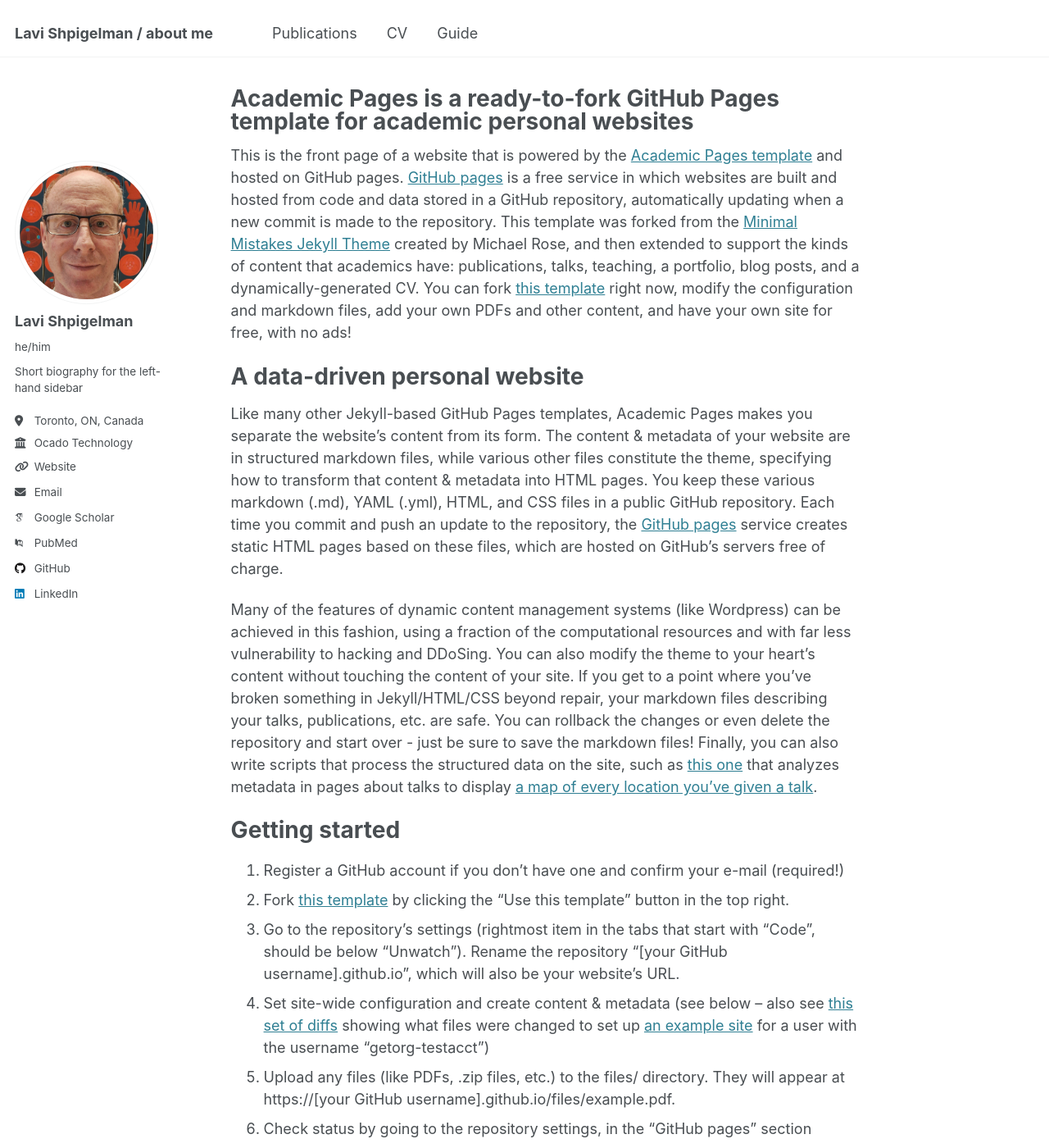
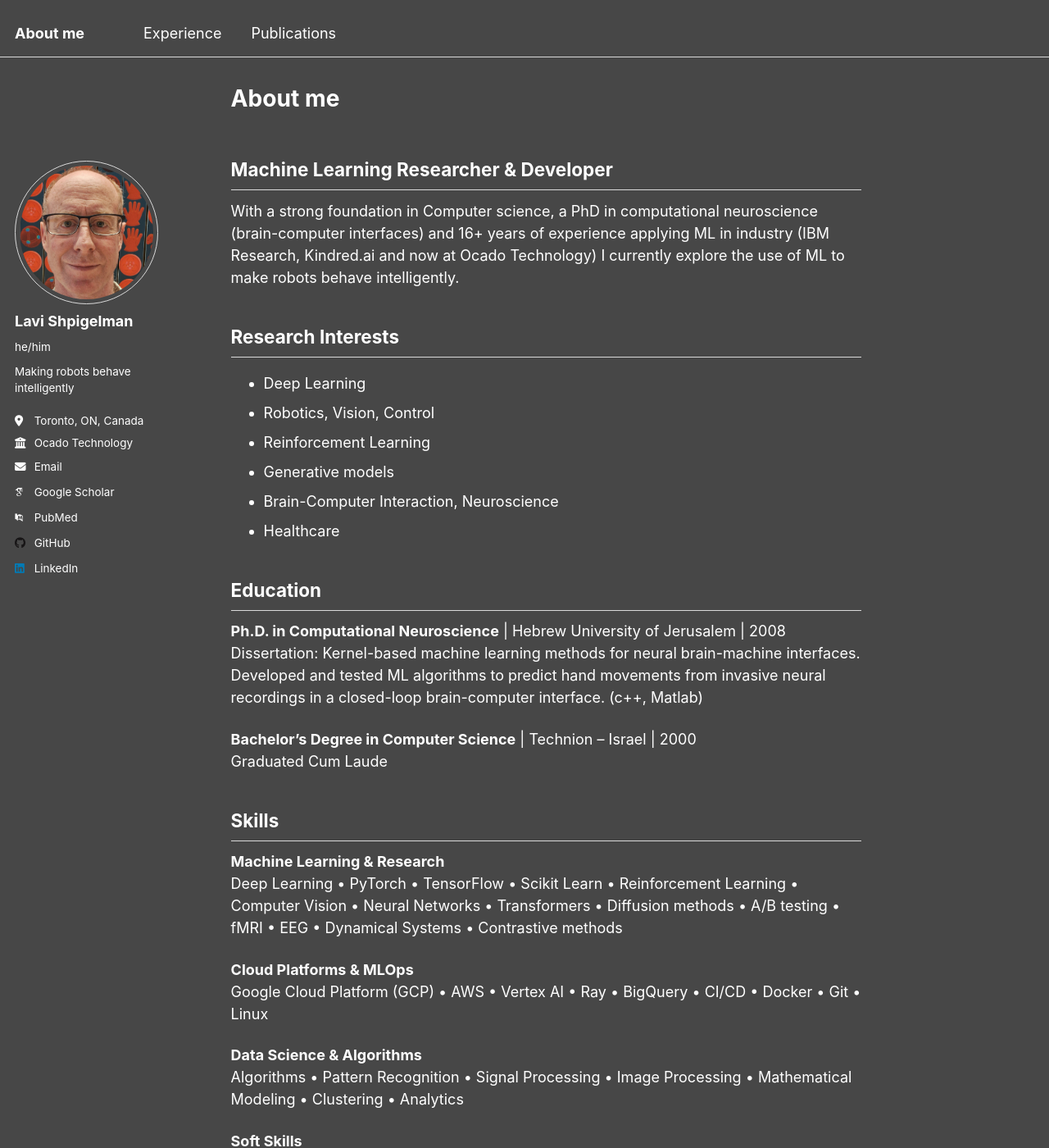
Before and after one commit to shpigi/shpigi.github.io, a Jekyll site: the page built from _pages/about.md, in a window 1280 px wide and 1400 px high. Shown: the whole window at 82% size. Built offline with Jekyll 4.4.1, drawn with Linux system fonts in a browser that asks for light colours; some web fonts are replaced; some of the changed text lies outside the part shown.

Commit message:
add experience

```diff
--- a/_config.yml
+++ b/_config.yml
@@ -8,11 +8,11 @@
 
 # Basic Site Settings
 locale                   : "en-US"
-site_theme               : "default"
-title                    : "Lavi Shpigelman / about me"
+site_theme               : "dark"
+title                    : "About me"
 title_separator          : "-"
 name                     : &name "Lavi Shpigelman"
-description              : &description "about me"
+# description              : &description "about me"
 url                      : https://academicpages.github.io # the base hostname & protocol for your site e.g. "https://[your GitHub username].github.io"
 baseurl                  : "" # the subpath of your site, e.g. "/blog"
 repository               : "academicpages/academicpages.github.io"
@@ -25,10 +25,10 @@
   avatar           : "profile.png"
   name             : "Lavi Shpigelman"
   pronouns         : "he/him"
-  bio              : "Short biography for the left-hand sidebar"
+  bio              : "Making robots behave intelligently"
   location         : "Toronto, ON, Canada"
   employer         : "Ocado Technology"
-  uri              : "https://www.ocadogroup.com/solutions/our-technology"
+  # uri              : "https://www.ocadogroup.com/solutions/our-technology"
   email            : "shpigi@gmail.com"
 
   # Academic websites
@@ -120,7 +120,7 @@
       options:
         format           : "iso8601" # "iso8601" (default), "timestamp-seconds", "timestamp-milliseconds"
 atom_feed:
-  hide                   : false     # change to true to hide the RSS feed in the footer
+  hide                   : true     # change to true to hide the RSS feed in the footer
   path                   : # blank (default) uses feed.xml
 
 
--- a/_data/navigation.yml
+++ b/_data/navigation.yml
@@ -5,6 +5,9 @@
 # prevent it from being included in the site.
 
 main:
+  - title: "Experience"
+    url: /experience/
+
   - title: "Publications"
     url: /publications/
 
@@ -20,8 +23,8 @@
   # - title: "Blog Posts"
   #   url: /year-archive/
 
-  - title: "CV"
-    url: /cv/
+  # - title: "CV"
+  #   url: /cv/
 
-  - title: "Guide"
-    url: /markdown/
+  # - title: "Guide"
+  #   url: /markdown/
--- a/_includes/footer.html
+++ b/_includes/footer.html
@@ -1,6 +1,6 @@
 {% include base_path %}
 
-{% if site.author.github or site.author.bitbucket or site.atom_feed.hide != true %}
+<!-- {% if site.author.github or site.author.bitbucket or site.atom_feed.hide != true %}
 <div class="page__footer-follow">
   <ul class="social-icons">
     {% if site.data.ui-text[site.locale].follow_label %}
@@ -17,7 +17,7 @@
     {% endif %}
   </ul>
 </div>
-{% endif %}
+{% endif %} -->
 
 <div class="page__footer-copyright">
   &copy; {{ site.time | date: '%Y' }} {{ site.name | default: site.title }}, {{ site.data.ui-text[site.locale].powered_by | default: "Powered by" }} <a href="http://jekyllrb.com" rel="nofollow">Jekyll</a> &amp; <a href="https://github.com/academicpages/academicpages.github.io">AcademicPages</a>, a fork of <a href="https://mademistakes.com/work/minimal-mistakes-jekyll-theme/" rel="nofollow">Minimal Mistakes</a>.<br />
--- a/_includes/footer/custom.html
+++ b/_includes/footer/custom.html
@@ -1,3 +1,3 @@
 <!-- start custom footer snippets -->
-<a href="/sitemap/">Sitemap</a>
+<!-- <a href="/sitemap/">Sitemap</a> -->
 <!-- end custom footer snippets -->
--- a/_pages/about.md
+++ b/_pages/about.md
@@ -1,49 +1,42 @@
 ---
 permalink: /
-title: "Academic Pages is a ready-to-fork GitHub Pages template for academic personal websites"
+title: "About me"
 author_profile: true
 redirect_from:
   - /about/
   - /about.html
 ---
 
-This is the front page of a website that is powered by the [Academic Pages template](https://github.com/academicpages/academicpages.github.io) and hosted on GitHub pages. [GitHub pages](https://pages.github.com) is a free service in which websites are built and hosted from code and data stored in a GitHub repository, automatically updating when a new commit is made to the repository. This template was forked from the [Minimal Mistakes Jekyll Theme](https://mmistakes.github.io/minimal-mistakes/) created by Michael Rose, and then extended to support the kinds of content that academics have: publications, talks, teaching, a portfolio, blog posts, and a dynamically-generated CV. You can fork [this template](https://github.com/academicpages/academicpages.github.io) right now, modify the configuration and markdown files, add your own PDFs and other content, and have your own site for free, with no ads!
+## Machine Learning Researcher & Developer
 
-A data-driven personal website
-======
-Like many other Jekyll-based GitHub Pages templates, Academic Pages makes you separate the website's content from its form. The content & metadata of your website are in structured markdown files, while various other files constitute the theme, specifying how to transform that content & metadata into HTML pages. You keep these various markdown (.md), YAML (.yml), HTML, and CSS files in a public GitHub repository. Each time you commit and push an update to the repository, the [GitHub pages](https://pages.github.com/) service creates static HTML pages based on these files, which are hosted on GitHub's servers free of charge.
+With a strong foundation in Computer science, a PhD in computational neuroscience (brain-computer interfaces) and 16+ years of experience applying ML in industry (IBM Research, Kindred.ai and now at Ocado Technology) I currently explore the use of ML to make robots behave intelligently.
 
-Many of the features of dynamic content management systems (like Wordpress) can be achieved in this fashion, using a fraction of the computational resources and with far less vulnerability to hacking and DDoSing. You can also modify the theme to your heart's content without touching the content of your site. If you get to a point where you've broken something in Jekyll/HTML/CSS beyond repair, your markdown files describing your talks, publications, etc. are safe. You can rollback the changes or even delete the repository and start over - just be sure to save the markdown files! Finally, you can also write scripts that process the structured data on the site, such as [this one](https://github.com/academicpages/academicpages.github.io/blob/master/talkmap.ipynb) that analyzes metadata in pages about talks to display [a map of every location you've given a talk](https://academicpages.github.io/talkmap.html).
+## Research Interests
+- Deep Learning
+- Robotics, Vision, Control
+- Reinforcement Learning
+- Generative models
+- Brain-Computer Interaction, Neuroscience
+- Healthcare
 
-Getting started
-======
-1. Register a GitHub account if you don't have one and confirm your e-mail (required!)
-1. Fork [this template](https://github.com/academicpages/academicpages.github.io) by clicking the "Use this template" button in the top right.
-1. Go to the repository's settings (rightmost item in the tabs that start with "Code", should be below "Unwatch"). Rename the repository "[your GitHub username].github.io", which will also be your website's URL.
-1. Set site-wide configuration and create content & metadata (see below -- also see [this set of diffs](http://archive.is/3TPas) showing what files were changed to set up [an example site](https://getorg-testacct.github.io) for a user with the username "getorg-testacct")
-1. Upload any files (like PDFs, .zip files, etc.) to the files/ directory. They will appear at https://[your GitHub username].github.io/files/example.pdf.
-1. Check status by going to the repository settings, in the "GitHub pages" section
+## Education
 
-Site-wide configuration
-------
-The main configuration file for the site is in the base directory in [_config.yml](https://github.com/academicpages/academicpages.github.io/blob/master/_config.yml), which defines the content in the sidebars and other site-wide features. You will need to replace the default variables with ones about yourself and your site's github repository. The configuration file for the top menu is in [_data/navigation.yml](https://github.com/academicpages/academicpages.github.io/blob/master/_data/navigation.yml). For example, if you don't have a portfolio or blog posts, you can remove those items from that navigation.yml file to remove them from the header.
+**Ph.D. in Computational Neuroscience** | Hebrew University of Jerusalem | 2008
+Dissertation: Kernel-based machine learning methods for neural brain-machine interfaces. Developed and tested ML algorithms to predict hand movements from invasive neural recordings in a closed-loop brain-computer interface. (c++, Matlab)
 
-Create content & metadata
-------
-For site content, there is one markdown file for each type of content, which are stored in directories like _publications, _talks, _posts, _teaching, or _pages. For example, each talk is a markdown file in the [_talks directory](https://github.com/academicpages/academicpages.github.io/tree/master/_talks). At the top of each markdown file is structured data in YAML about the talk, which the theme will parse to do lots of cool stuff. The same structured data about a talk is used to generate the list of talks on the [Talks page](https://academicpages.github.io/talks), each [individual page](https://academicpages.github.io/talks/2012-03-01-talk-1) for specific talks, the talks section for the [CV page](https://academicpages.github.io/cv), and the [map of places you've given a talk](https://academicpages.github.io/talkmap.html) (if you run this [python file](https://github.com/academicpages/academicpages.github.io/blob/master/talkmap.py) or [Jupyter notebook](https://github.com/academicpages/academicpages.github.io/blob/master/talkmap.ipynb), which creates the HTML for the map based on the contents of the _talks directory).
+**Bachelor's Degree in Computer Science** | Technion – Israel | 2000
+Graduated Cum Laude
 
-**Markdown generator**
+## Skills
 
-The repository includes [a set of Jupyter notebooks](https://github.com/academicpages/academicpages.github.io/tree/master/markdown_generator
-) that converts a CSV containing structured data about talks or presentations into individual markdown files that will be properly formatted for the Academic Pages template. The sample CSVs in that directory are the ones I used to create my own personal website at stuartgeiger.com. My usual workflow is that I keep a spreadsheet of my publications and talks, then run the code in these notebooks to generate the markdown files, then commit and push them to the GitHub repository.
+**Machine Learning & Research**
+Deep Learning • PyTorch • TensorFlow • Scikit Learn • Reinforcement Learning • Computer Vision • Neural Networks • Transformers • Diffusion methods • A/B testing • fMRI • EEG • Dynamical Systems • Contrastive methods
 
-How to edit your site's GitHub repository
-------
-Many people use a git client to create files on their local computer and then push them to GitHub's servers. If you are not familiar with git, you can directly edit these configuration and markdown files directly in the github.com interface. Navigate to a file (like [this one](https://github.com/academicpages/academicpages.github.io/blob/master/_talks/2012-03-01-talk-1.md) and click the pencil icon in the top right of the content preview (to the right of the "Raw | Blame | History" buttons). You can delete a file by clicking the trashcan icon to the right of the pencil icon. You can also create new files or upload files by navigating to a directory and clicking the "Create new file" or "Upload files" buttons.
+**Cloud Platforms & MLOps**
+Google Cloud Platform (GCP) • AWS • Vertex AI • Ray • BigQuery • CI/CD • Docker • Git • Linux
 
-Example: editing a markdown file for a talk
-![Editing a markdown file for a talk](/images/editing-talk.png)
+**Data Science & Algorithms**
+Algorithms • Pattern Recognition • Signal Processing • Image Processing • Mathematical Modeling • Clustering • Analytics
 
-For more info
-------
-More info about configuring Academic Pages can be found in [the guide](https://academicpages.github.io/markdown/), the [growing wiki](https://github.com/academicpages/academicpages.github.io/wiki), and you can always [ask a question on GitHub](https://github.com/academicpages/academicpages.github.io/discussions). The [guides for the Minimal Mistakes theme](https://mmistakes.github.io/minimal-mistakes/docs/configuration/) (which this theme was forked from) might also be helpful.
+**Soft Skills**
+Technical Leadership • Problem Solving • Communication • Presentations • Mentoring • Project Management • Enabling approach
```
Also changed, not shown: _pages/experience.md (added, +49 -0 lines), _posts/2012-08-14-blog-post-1.md (deleted, +0 -20 lines), _posts/2013-08-14-blog-post-2.md (deleted, +0 -20 lines), _posts/2014-08-14-blog-post-3.md (deleted, +0 -20 lines), _posts/2015-08-14-blog-post-4.md (deleted, +0 -20 lines), _posts/2199-01-01-future-post.md (deleted, +0 -11 lines), 6 other files.
